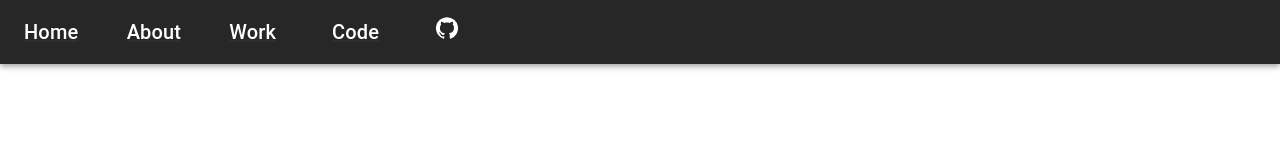
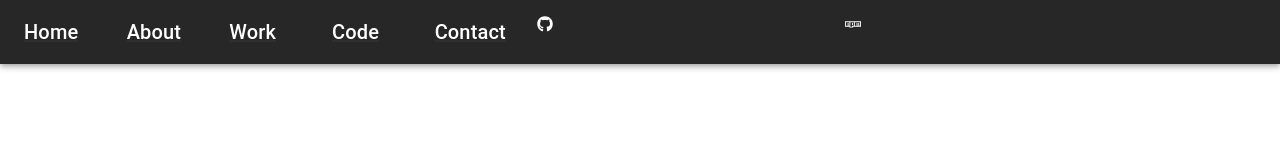
Before and after one commit to SABaltz/showcase, a React (Create React App) app: page /about in a window 1280 px wide. Shown: the top 160 px of the page. Built offline with nearby package versions, Linux system fonts and the light colour scheme.

Commit message:
Adjust icon packages

```diff
--- a/package.json
+++ b/package.json
@@ -5,9 +5,6 @@
   "dependencies": {
     "@emotion/react": "11.11.1",
     "@emotion/styled": "^11.11.0",
-    "@fortawesome/fontawesome-svg-core": "^6.4.0",
-    "@fortawesome/free-solid-svg-icons": "^6.4.0",
-    "@fortawesome/react-fontawesome": "^0.2.0",
     "@mui/icons-material": "^5.11.16",
     "@mui/material": "5.13.6",
     "@testing-library/jest-dom": "^5.16.5",
@@ -19,6 +16,7 @@
     "@types/react-dom": "^18.2.4",
     "react": "^18.2.0",
     "react-dom": "^18.2.0",
+    "react-icons": "^4.10.1",
     "react-router-dom": "6.14.0",
     "react-scripts": "5.0.1",
     "typescript": "^4.9.5",
--- a/src/components/Footer.tsx
+++ b/src/components/Footer.tsx
@@ -1,10 +1,10 @@
 import React from "react";
 import {AppBar, Grid, Link, Toolbar, Typography} from "@mui/material";
-import GitHubIcon from "@mui/icons-material/GitHub";
+import {FaGithub, FaNpm} from 'react-icons/fa';
 
 export default function Footer() {
 
-    let navOptions = ['Home', 'About', 'Work', 'Code']
+    let navOptions = ['Home', 'About', 'Work', 'Code', 'Contact']
 
     return (
         <AppBar position="static">
@@ -20,8 +20,12 @@ export default function Footer() {
                         </Grid>
                     ))}
                     <Grid item xs={3}>
-                        <GitHubIcon href={'https://github.com/SABaltz'}/>
+                        <FaGithub></FaGithub>
                     </Grid>
+                    <Grid item xs={3}>
+                        <FaNpm/>
+                    </Grid>
+
                 </Grid>
             </Toolbar>
         </AppBar>
```
Also changed, not shown: 1 other file (tests, documents, lock files or other folders).
